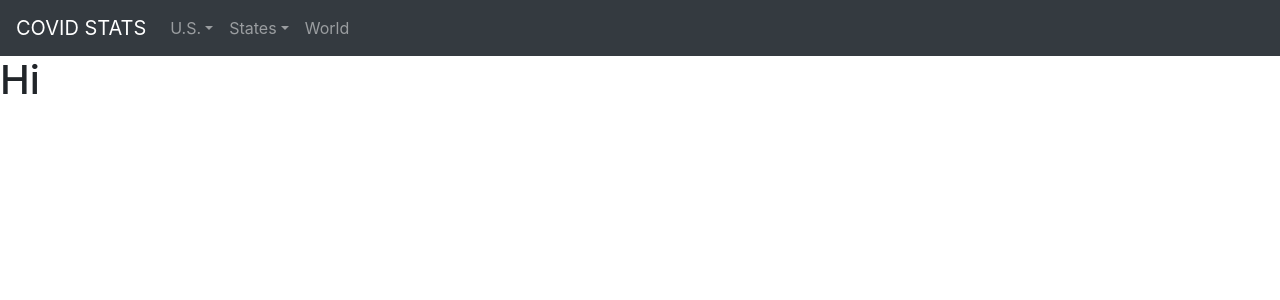
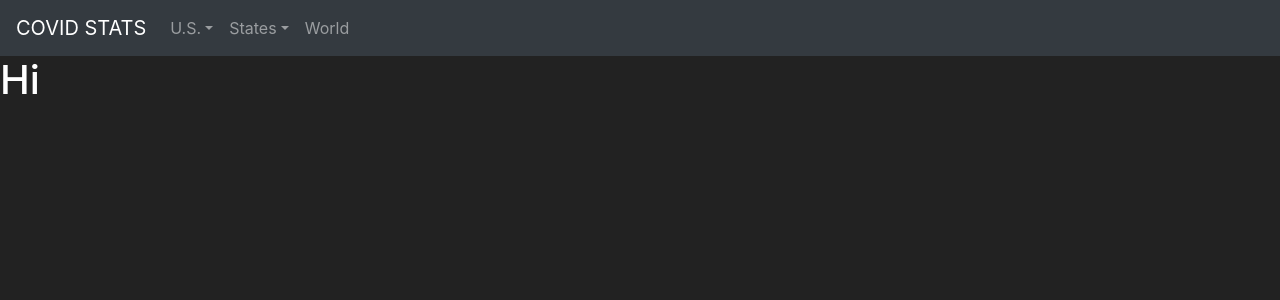
Before and after one commit to MrBlackv2/covid-stats, a Next.js app: page / in a window 1280 px wide. Shown: the top 300 px of the page. Built offline with nearby package versions, Linux system fonts and the light colour scheme.

Commit message:
fix: dropdowns

```diff
--- a/styles/globals.css
+++ b/styles/globals.css
@@ -6,6 +6,8 @@ body {
   margin: 0;
   font-family: -apple-system, BlinkMacSystemFont, Segoe UI, Roboto, Oxygen,
     Ubuntu, Cantarell, Fira Sans, Droid Sans, Helvetica Neue, sans-serif;
+  background-color: #222222;
+  color: white;
 }
 
 a {
@@ -21,3 +23,34 @@ a {
   width: 100%;
   height: 600px;
 }
+
+.dropdown-list {
+  max-height: 300px;
+  overflow: auto;
+}
+
+.background-white {
+  background-color: white;
+}
+
+/* Scrollbar */
+
+/* width */
+::-webkit-scrollbar {
+  width: 10px;
+}
+
+/* Track */
+::-webkit-scrollbar-track {
+  background: #f1f1f1;
+}
+
+/* Handle */
+::-webkit-scrollbar-thumb {
+  background: #888;
+}
+
+/* Handle on hover */
+::-webkit-scrollbar-thumb:hover {
+  background: #555;
+}
```
Also changed, not shown: pages/states/trends.tsx (+4 -6 lines).
